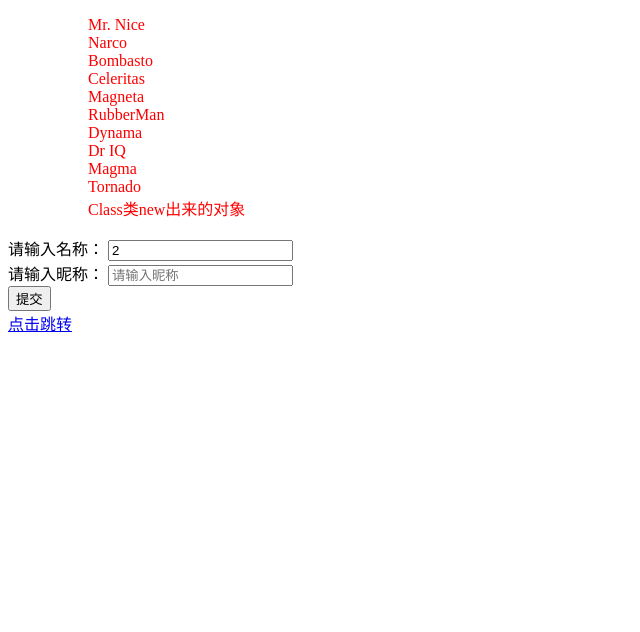
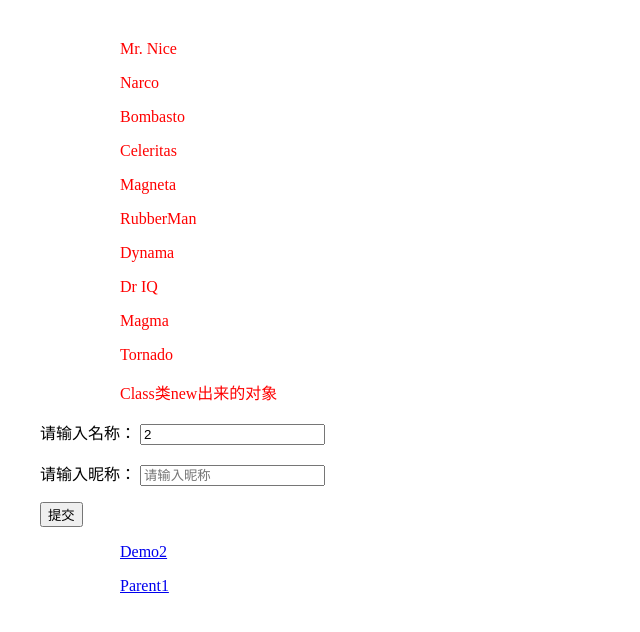
Before and after one commit to xushishishishi/component-project-byAngular, an Angular app: page /demo1 in a window 1280 px wide. Shown: the top 632 px of the page, without its empty margins (0-640 px from the left). Built offline with nearby package versions, Linux system fonts and the light colour scheme.

Commit message:
第一对父子传值

```diff
--- a/src/app/app.module.ts
+++ b/src/app/app.module.ts
@@ -9,7 +9,8 @@ import { HttpClientModule }    from '@angular/common/http';
 // import { InMemoryDataService }  from './in-memory-data.service';
 import { Demo1Component } from './demo1/demo1.component';
 import { Demo2Component } from './demo2/demo2.component';
-import { Demo2ChildComponent } from './demo2-child/demo2-child.component';
+import { Parent1Component } from './parent1/parent1.component';
+import { Child1Component } from './child1/child1.component';
 
 @NgModule({
   // 属于此NgModule 的组件，指令和管道……自身组件
@@ -17,7 +18,8 @@ import { Demo2ChildComponent } from './demo2-child/demo2-child.component';
     AppComponent,
     Demo1Component,
     Demo2Component,
-    Demo2ChildComponent
+    Parent1Component,
+    Child1Component
   ],
   // 在此 NgModule中声明的组件模板需要其类导出的其他模块……导入的组件
   imports: [
--- a/src/app/demo2-child/demo2-child.component.html
+++ b/src/app/child1/child1.component.html
@@ -1,4 +1,4 @@
 <div>
-    <p>demo2-child works!</p>
+    <p>child1 works!</p>
     <div>{{msg}}</div>
 </div>
--- a/src/app/demo1/demo1.component.css
+++ b/src/app/demo1/demo1.component.css
@@ -1,10 +1,20 @@
+.content {
+    padding: 16px 32px;
+}
 .box {
     color: red;
 }
 
 .box > ol {
     cursor: pointer;
+    margin-bottom: 16px;
     /* background-color: teal; */
+}
+.formWrap {
+    margin-bottom: 16px;
+}
+.routerWrap{
+    margin-top: 16px;
 }
 .selectedOlWrap {
     background-color: yellow;
--- a/src/app/demo1/demo1.component.html
+++ b/src/app/demo1/demo1.component.html
@@ -1,23 +1,33 @@
-<div>
+<div class="content">
     <ul class="box">
         <ol *ngFor="let i of obj" (click)="test(i)">{{i.name}}</ol>
         <ol>{{xuxuDemo.name}}</ol>
     </ul>
 
+    <div class="formWrap">
         <label>请输入名称：
-        <input placeholder="请输入名称" [(ngModel)]="name" (blur)="onBlur($event)"/>
+            <input placeholder="请输入名称" [(ngModel)]="name" (blur)="onBlur($event)" />
         </label>
-    <br>
+    </div>
+    <div class="formWrap">
         <label>
             请输入昵称：
             <input placeholder="请输入昵称" [(ngModel)]="nickName" (keyup)="onKey($event)" />
         </label>
-    <br>
+    </div>
+
     <button (click)="submit()">提交</button>
 
-    <div>
+    <div class="routerWrap">
         <nav>
-            <a routerLink="/demo2">点击跳转</a>
+            <ul class="box">
+                <ol>
+                    <a routerLink="/demo2">Demo2</a>
+                </ol>
+                <ol>
+                    <a routerLink="/parent1">Parent1</a>
+                </ol>
+            </ul>
         </nav>
     </div>
 </div>
--- a/src/app/demo2/demo2.component.html
+++ b/src/app/demo2/demo2.component.html
@@ -1,11 +1,4 @@
 <div>
     <p>demo2 works!</p>
     <button (click)="goBack()">后退</button>
-
-    <div>
-        <nav>
-            <a routerLink="/demo2/child">点击跳转到我的子组件</a>
-        </nav>
-    </div>
-    <app-demo2-child [msg]="msg"></app-demo2-child>
 </div>
--- a/src/app/demo2/demo2.component.ts
+++ b/src/app/demo2/demo2.component.ts
@@ -7,7 +7,6 @@ import { Location } from '@angular/common';
   styleUrls: ['./demo2.component.css']
 })
 export class Demo2Component implements OnInit {
-  public msg = '这是父组件的数据';
   constructor(
     private location: Location
   ) {
--- /dev/null
+++ b/src/app/parent1/parent1.component.html
@@ -0,0 +1,10 @@
+<div>
+    <p>parent1 works!</p>
+    <app-child1 [msg]="msg"></app-child1>
+
+    <div>
+        <nav>
+            <a routerLink="/child1">点击跳转到我的子组件</a>
+        </nav>
+    </div>
+</div>
--- /dev/null
+++ b/src/app/parent1/parent1.component.ts
@@ -0,0 +1,16 @@
+import { Component, OnInit } from '@angular/core';
+
+@Component({
+  selector: 'app-parent1',
+  templateUrl: './parent1.component.html',
+  styleUrls: ['./parent1.component.css']
+})
+export class Parent1Component implements OnInit {
+  public msg = '这是父组件的数据';
+
+  constructor() { }
+
+  ngOnInit() {
+  }
+
+}
```
Also changed, not shown: src/app/app-routing.module.ts (+6 -2 lines), src/app/child1/child1.component.ts (renamed from src/app/demo2-child/demo2-child.component.ts, +4 -4 lines), src/app/child1/child1.component.css (added), src/app/parent1/parent1.component.css (added), 2 other files (tests, documents, lock files or other folders). Lines whose indentation alone changed are shown as unchanged.
